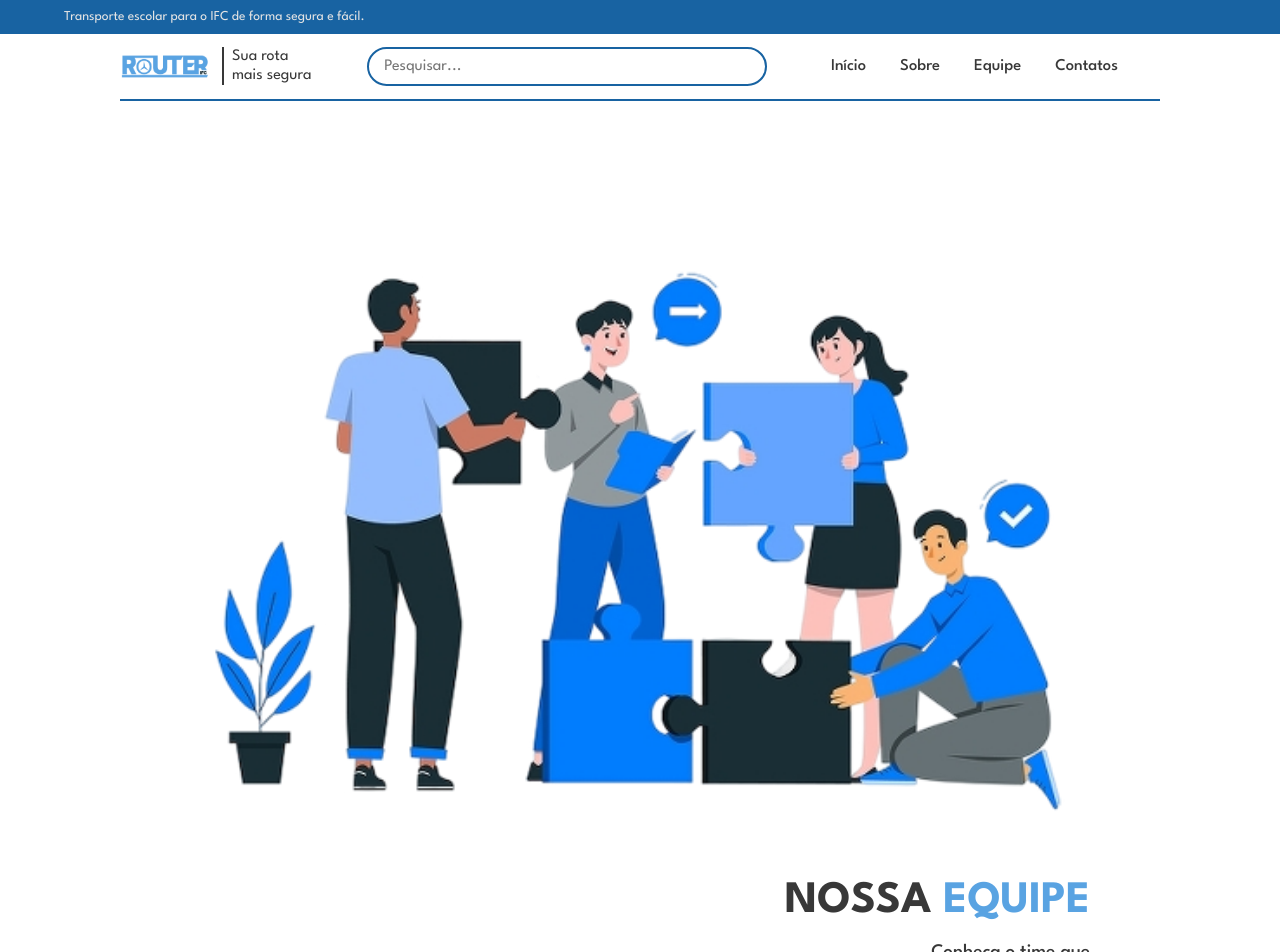
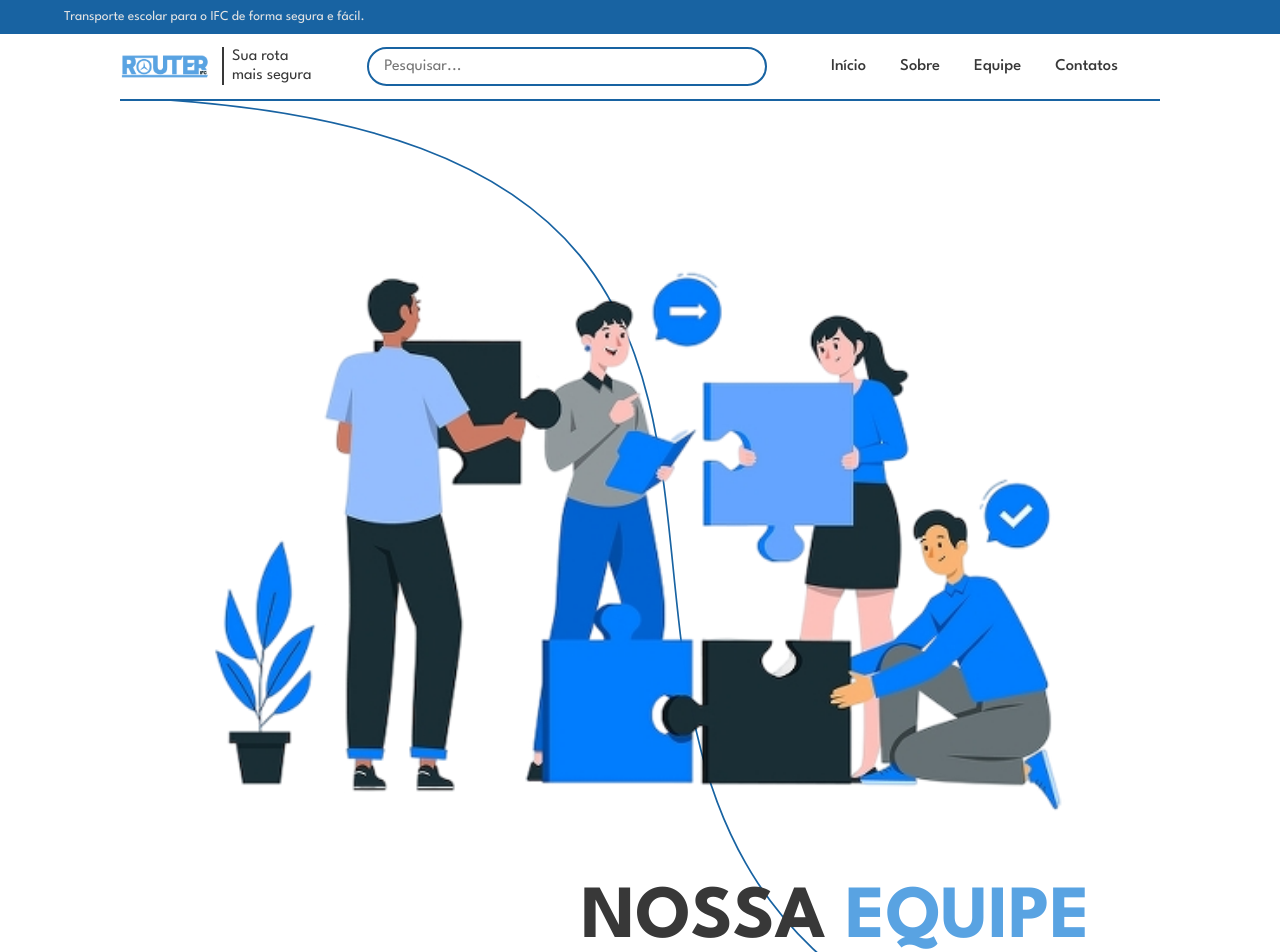
Before and after one commit to ROUTERIFC-HACKATHON2025/ROUTER_IFC-HACKATHON2025, a Vue app in the folder FrontEnd/: page /equipe in a window 1280 px wide. Shown: the top 952 px of the page. Built offline with nearby package versions, Linux system fonts and the light colour scheme; some icons are missing; the HTML template or start-up script is replaced by a standard one.

Commit message:
Atualização de linha #9

```diff
--- a/FrontEnd/src/App.vue
+++ b/FrontEnd/src/App.vue
@@ -6,7 +6,7 @@ import FooterBarComponent from './components/FooterBarComponent.vue'
 
 <template>
   <navigation-bar-component />
-  <main>
+  <main >
     <RouterView />
   </main>
   <footer-bar-component />
--- a/FrontEnd/src/stores/themeManager.js
+++ b/FrontEnd/src/stores/themeManager.js
@@ -10,7 +10,8 @@ const CORES_CLARAS = {
   icone: 'mdi mdi-weather-sunny',
   logo: '/Logo-ROUTER.png',
   logoFooter: '/Logo-ROUTER-footer.png',
-  menininha: '/auth-welcome-illustration.png'
+  menininha: '/auth-welcome-illustration.png',
+  linhaEquipeClara: '/linhaEquipeClaro.svg'
 }
 
 const CORES_ESCURAS = {
@@ -22,7 +23,8 @@ const CORES_ESCURAS = {
   icone: 'mdi mdi-weather-night',
   logo: '/Logo-ROUTER-escuro.png',
   logoFooter: '/Logo-ROUTER-footer-escuro.png',
-  menininha: '/auth-welcome-illustration-dark.png'
+  menininha: '/auth-welcome-illustration-dark.png',
+  linhaEquipeEscura: '/linhaEquipeEscuro.svg'
 }
 
 export const useThemeManagerStore = defineStore('themeManager', () => {
@@ -35,6 +37,7 @@ export const useThemeManagerStore = defineStore('themeManager', () => {
   const logofooter = ref(CORES_CLARAS.logoFooter)
   const icone = ref(CORES_CLARAS.icone)
   const menininha = ref(CORES_CLARAS.menininha)
+  const linhaEquipe = ref(CORES_CLARAS.linhaEquipeClara)
 
   const isDark = computed(() => fundo.value === CORES_ESCURAS.fundo)
 
@@ -48,6 +51,7 @@ export const useThemeManagerStore = defineStore('themeManager', () => {
     logofooter.value = CORES_ESCURAS.logoFooter
     icone.value = CORES_ESCURAS.icone
     menininha.value = CORES_ESCURAS.menininha
+    linhaEquipe.value = CORES_ESCURAS.linhaEquipeEscura
   }
 
   const applyLight = () => {
@@ -60,6 +64,7 @@ export const useThemeManagerStore = defineStore('themeManager', () => {
     logofooter.value = CORES_CLARAS.logoFooter
     icone.value = CORES_CLARAS.icone
     menininha.value = CORES_CLARAS.menininha
+    linhaEquipe.value = CORES_CLARAS.linhaEquipeClara
   }
 
   const toggleTheme = () => {
@@ -86,6 +91,7 @@ export const useThemeManagerStore = defineStore('themeManager', () => {
     menininha,
     toggleTheme,
     init,
-    isDark
+    isDark,
+    linhaEquipe
   }
 })
--- a/FrontEnd/src/views/EquipeView.vue
+++ b/FrontEnd/src/views/EquipeView.vue
@@ -5,8 +5,8 @@ const themeManager = useThemeManagerStore()
 </script>
 
 <template>
-  <section class="equipe-container" :style="{ backgroundColor: themeManager.fundo }">
-    <div class="header" :style="{ borderBottom: '2px solid ' + themeManager.detalhe }">
+  <section class="equipe-container" :style="{ backgroundColor: themeManager.fundo}">
+    <div class="header" :style="{background: 'url('+ themeManager.linhaEquipe +') no-repeat center center', backgroundSize: 'auto 101%', borderBottom: '2px solid ' + themeManager.detalhe }">
       <img src="/public/equipe.png" alt="Ilustração equipe" class="illustration" />
       <div class="intro">
         <h1 :style="{ color: themeManager.text }">
@@ -130,7 +130,7 @@ const themeManager = useThemeManagerStore()
 }
 
 h1 {
-  font-size: 3em;
+  font-size: 5em;
   font-weight: bold;
   line-height: 1.2;
 }
```
Also changed, not shown: FrontEnd/public/linhaEquipeClaro.svg (added), FrontEnd/public/linhaEquipeEscuro.svg (added).
